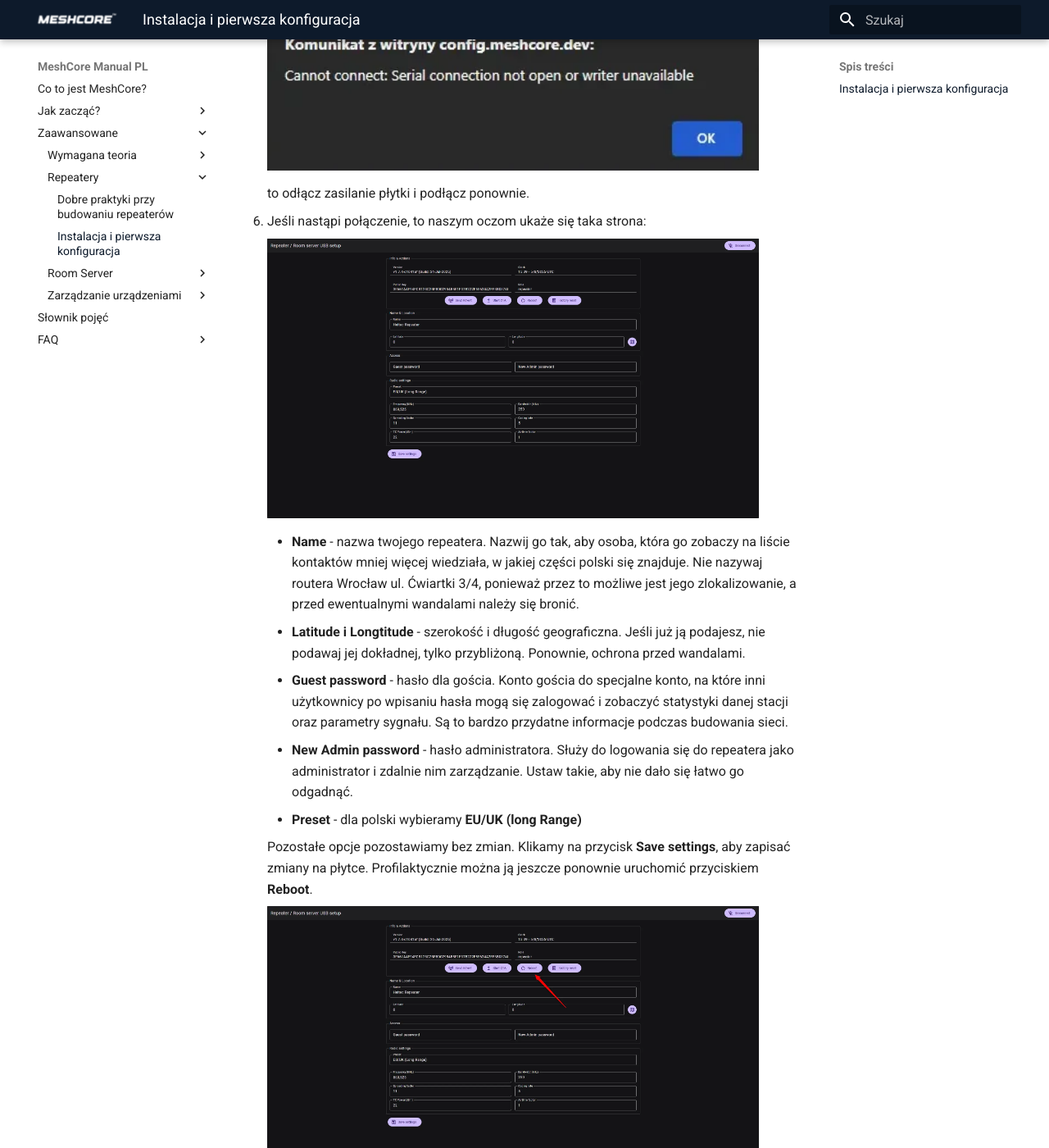
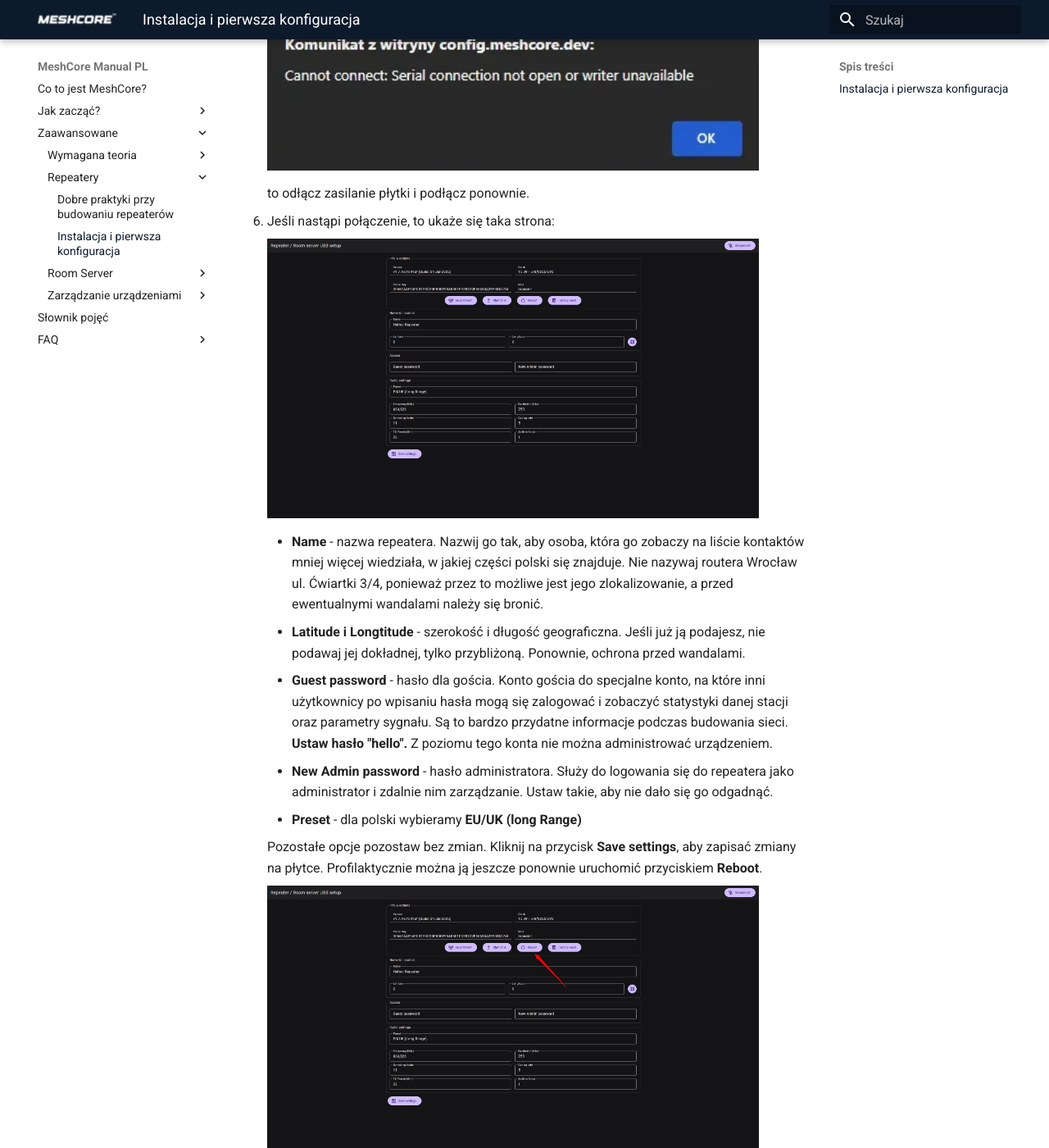
Before and after one commit to deFAT64/meshcore-manual-pl, an MkDocs documentation site: the page built from docs/zaawansowane/repeater/instalacjaKonfiguracjaRepeatera.md, in a window 1280 px wide and 1400 px high, scrolled down 1600 px. Shown: the whole window at 82% size. Built offline with MkDocs 1.6.1 and Material for MkDocs 9.7.7, drawn with Linux system fonts in a browser that asks for light colours; some of the changed text lies outside the part shown.

Commit message:
Fix grammatical and stylistic in zaawansowane/repeater and room server

```diff
--- a/docs/zaawansowane/repeater/instalacjaKonfiguracjaRepeatera.md
+++ b/docs/zaawansowane/repeater/instalacjaKonfiguracjaRepeatera.md
@@ -13,38 +13,38 @@
 
 1. Podłącz płytkę i uruchom ją w tryb flashowania. Procedura wejścia w ten tryb różni się w zależności od producenta.
 
-2. Uruchom przeglądarkę Google Chrome lub Microsoft Edge i wejdź na <a href="https://flasher.meshcore.co.uk/" target="_blank">tę stronę</a>
+2. Uruchom przeglądarkę Google Chrome lub Microsoft Edge i wejdź na <a href="https://flasher.meshcore.co.uk/" target="_blank">tę stronę.</a>
 
-3. Wybierz swoją płytkę. Następnie w kroku wybierania roli wybierz **repeater**.
+3. Wybierz swoją płytkę, następnie jako rolę kliknij **repeater**.
 
     <img src="/zaawansowane/repeater/img/instalacjaKonfiguracjaRepeatera/1.webp" width="600px">
 
 4. Wybierz najnowszą dostępną wersję i poczekaj, aż instalacja oprogramowania zakończy się. Po zakończeniu instalacji i ponownym uruchomieniu płytki wejdź na <a href="https://config.meshcore.dev/" target="_blank">tę stronę internetową.</a>
 
-5. Kliknij na **Connect**, a następnie wybierz płytkę podłączoną do kompuera.
+5. Kliknij na **Connect**, a następnie wybierz płytkę podłączoną do komputera.
 
     <img src="/zaawansowane/repeater/img/instalacjaKonfiguracjaRepeatera/2.webp" width="900px">
 
     <img src="/zaawansowane/repeater/img/instalacjaKonfiguracjaRepeatera/3.webp" width="600px">
 
-    jeśli zobaczysz taki komunikat:
+    jeśli zobaczysz komunikat:
 
     <img src="/zaawansowane/repeater/img/instalacjaKonfiguracjaRepeatera/4.webp" width="600px">
 
     to odłącz zasilanie płytki i podłącz ponownie.
 
-6. Jeśli nastąpi połączenie, to naszym oczom ukaże się taka strona:
+6. Jeśli nastąpi połączenie, to ukaże się taka strona:
 
     <img src="/zaawansowane/repeater/img/instalacjaKonfiguracjaRepeatera/5.webp" width="600px">
 
-      - **Name** - nazwa twojego repeatera. Nazwij go tak, aby osoba, która go zobaczy na liście kontaktów mniej więcej wiedziała, w jakiej części polski się znajduje. Nie nazywaj routera Wrocław ul. Ćwiartki 3/4, ponieważ przez to możliwe jest jego zlokalizowanie, a przed ewentualnymi wandalami należy się bronić.
+      - **Name** - nazwa repeatera. Nazwij go tak, aby osoba, która go zobaczy na liście kontaktów mniej więcej wiedziała, w jakiej części polski się znajduje. Nie nazywaj routera Wrocław ul. Ćwiartki 3/4, ponieważ przez to możliwe jest jego zlokalizowanie, a przed ewentualnymi wandalami należy się bronić.
       - **Latitude i Longtitude** - szerokość i długość geograficzna. Jeśli już ją podajesz, nie podawaj jej dokładnej, tylko przybliżoną. Ponownie, ochrona przed wandalami.
-      - **Guest password** - hasło dla gościa. Konto gościa do specjalne konto, na które inni użytkownicy po wpisaniu hasła mogą się zalogować i zobaczyć statystyki danej stacji oraz parametry sygnału. Są to bardzo przydatne informacje podczas budowania sieci.
-      - **New Admin password** - hasło administratora. Służy do logowania się do repeatera jako administrator i zdalnie nim zarządzanie. Ustaw takie, aby nie dało się łatwo go odgadnąć.
+      - **Guest password** - hasło dla gościa. Konto gościa do specjalne konto, na które inni użytkownicy po wpisaniu hasła mogą się zalogować i zobaczyć statystyki danej stacji oraz parametry sygnału. Są to bardzo przydatne informacje podczas budowania sieci. **Ustaw hasło "hello".** Z poziomu tego konta nie można administrować urządzeniem.
+      - **New Admin password** - hasło administratora. Służy do logowania się do repeatera jako administrator i zdalnie nim zarządzanie. Ustaw takie, aby nie dało się go odgadnąć.
       - **Preset** - dla polski wybieramy **EU/UK (long Range)**
 
-      Pozostałe opcje pozostawiamy bez zmian. Klikamy na przycisk **Save settings**, aby zapisać zmiany na płytce. Profilaktycznie można ją jeszcze ponownie uruchomić przyciskiem **Reboot**.
+      Pozostałe opcje pozostaw bez zmian. Kliknij na przycisk **Save settings**, aby zapisać zmiany na płytce. Profilaktycznie można ją jeszcze ponownie uruchomić przyciskiem **Reboot**.
 
     <img src="/zaawansowane/repeater/img/instalacjaKonfiguracjaRepeatera/6.webp" width="600px">
 
-7. Teraz możemy spróbować <a href="/zaawansowane/zarzadzanie/zdalneLogowanie" target="_blank">zdalne zalogować się do urządzenia.</a>
+7. Teraz możesz spróbować <a href="/zaawansowane/zarzadzanie/zdalneLogowanie" target="_blank">zdalne zalogować się do urządzenia.</a>
```
Also changed, not shown: docs/zaawansowane/roomServer/instalacjaKonfiguracjaRoomServer.md (+8 -8 lines).
